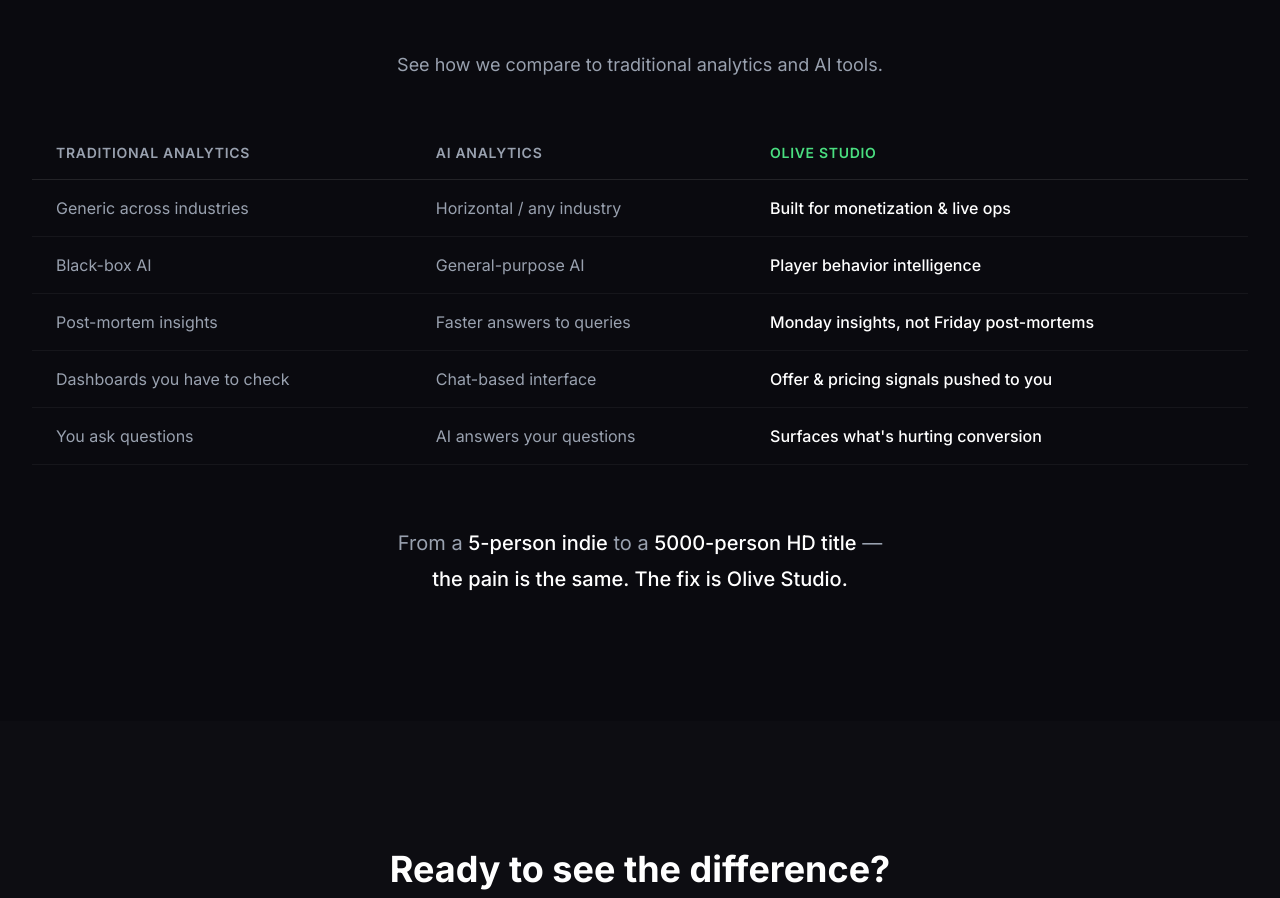
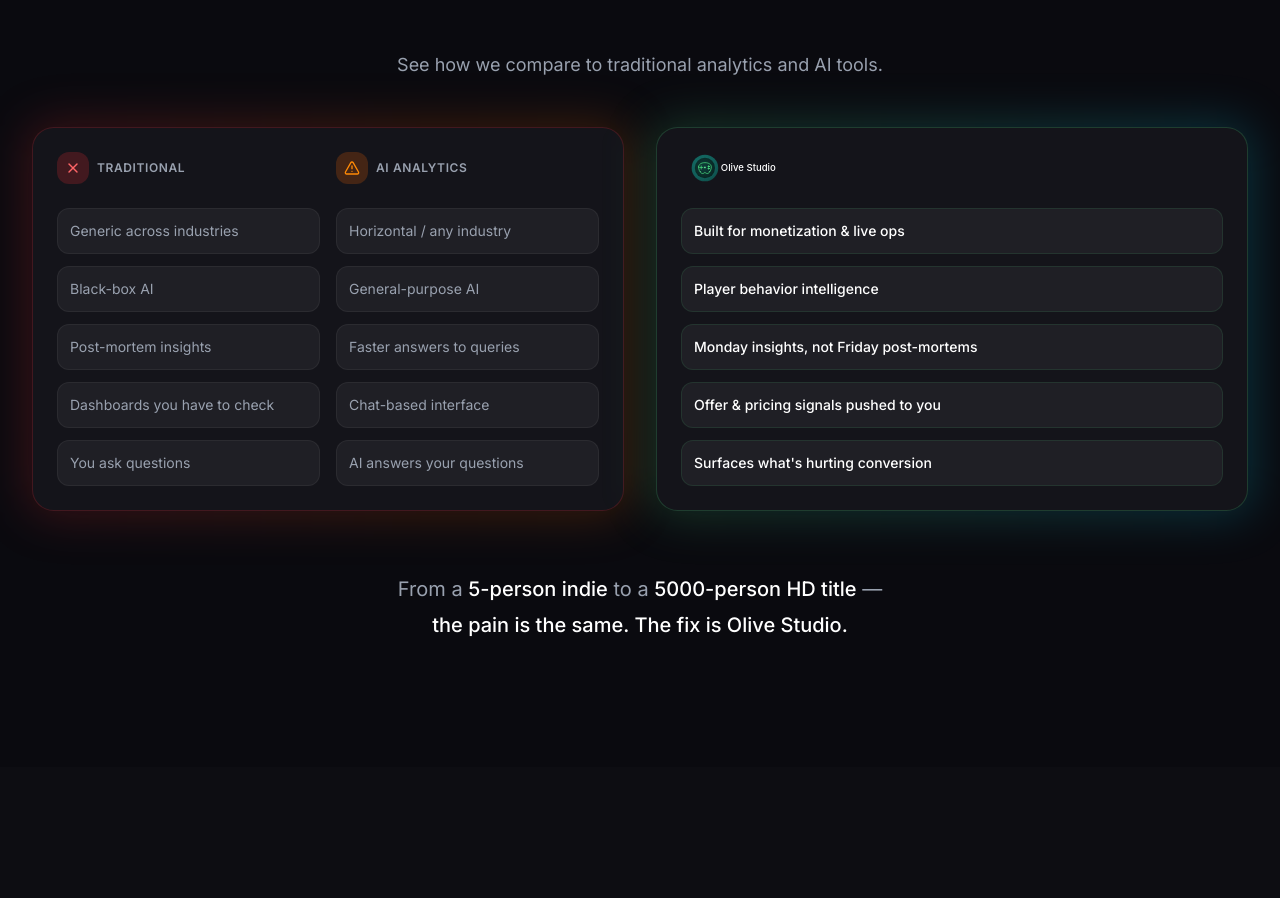
Before and after one commit to ashishsharma2877/Olive-Studio, a Next.js app: page /why in a window 1280 px wide. Shown: the part 2040-2938 px from the top of the page. Built offline with nearby package versions, Linux system fonts and the light colour scheme.

Commit message:
Update Why page: Pain/Joy section and comparison table styling with Olive Studio logo

```diff
--- a/src/app/why/page.tsx
+++ b/src/app/why/page.tsx
@@ -1,6 +1,7 @@
 "use client";
 
 import Link from "next/link";
+import Image from "next/image";
 import { motion } from "framer-motion";
 import { ArrowRight, X, Check, AlertTriangle, TrendingDown, Clock, BarChart3, Zap, Target, Eye, Bell } from "lucide-react";
 
@@ -292,47 +293,75 @@ export default function WhyPage() {
           </motion.div>
 
           {/* Comparison Table */}
+          <div className="grid grid-cols-1 lg:grid-cols-2 gap-8">
+            {/* Left side: Traditional + AI Analytics (Red halo) */}
             <motion.div
-            initial={{ opacity: 0, y: 20 }}
-            whileInView={{ opacity: 1, y: 0 }}
+              initial={{ opacity: 0, x: -30 }}
+              whileInView={{ opacity: 1, x: 0 }}
+              viewport={{ once: true }}
+              transition={{ duration: 0.6 }}
+              className="relative"
+            >
+              <div className="absolute -inset-1 bg-gradient-to-r from-red-500/20 to-orange-500/20 rounded-2xl blur-xl" />
+              <div className="relative p-6 rounded-2xl bg-[#14141A] border border-red-500/20">
+                <div className="grid grid-cols-2 gap-4 h-8 mb-6">
+                  <div className="flex items-center gap-2">
+                    <div className="w-8 h-8 rounded-lg bg-red-500/20 flex items-center justify-center">
+                      <X className="w-4 h-4 text-red-400" />
+                    </div>
+                    <h4 className="text-xs font-semibold text-gray-400 uppercase tracking-wider">Traditional</h4>
+                  </div>
+                  <div className="flex items-center gap-2">
+                    <div className="w-8 h-8 rounded-lg bg-orange-500/20 flex items-center justify-center">
+                      <AlertTriangle className="w-4 h-4 text-orange-400" />
+                    </div>
+                    <h4 className="text-xs font-semibold text-gray-400 uppercase tracking-wider">AI Analytics</h4>
+                  </div>
+                </div>
+                <div className="space-y-3">
+                  {comparison.map((row, index) => (
+                    <div key={index} className="grid grid-cols-2 gap-4">
+                      <div className="p-3 rounded-lg bg-white/5 border border-white/5">
+                        <p className="text-gray-400 text-sm">{row.traditional}</p>
+                      </div>
+                      <div className="p-3 rounded-lg bg-white/5 border border-white/5">
+                        <p className="text-gray-400 text-sm">{row.aiAnalytics}</p>
+                      </div>
+                    </div>
+                  ))}
+                </div>
+              </div>
+            </motion.div>
+
+            {/* Right side: Olive Studio (Green halo) */}
+            <motion.div
+              initial={{ opacity: 0, x: 30 }}
+              whileInView={{ opacity: 1, x: 0 }}
               viewport={{ once: true }}
               transition={{ duration: 0.6, delay: 0.2 }}
-            className="overflow-x-auto"
+              className="relative"
             >
-            <table className="w-full border-collapse">
-              <thead>
-                <tr className="border-b border-white/10">
-                  <th className="py-4 px-6 text-left text-sm font-semibold text-gray-400 uppercase tracking-wider">
-                    Traditional Analytics
-                  </th>
-                  <th className="py-4 px-6 text-left text-sm font-semibold text-gray-400 uppercase tracking-wider">
-                    AI Analytics
-                  </th>
-                  <th className="py-4 px-6 text-left text-sm font-semibold text-[#4ADE80] uppercase tracking-wider">
-                    Olive Studio
-                  </th>
-                </tr>
-              </thead>
-              <tbody>
+              <div className="absolute -inset-1 bg-gradient-to-r from-[#4ADE80]/20 to-[#00D4FF]/20 rounded-2xl blur-xl" />
+              <div className="relative p-6 rounded-2xl bg-[#14141A] border border-[#4ADE80]/20">
+                <div className="flex items-center gap-2 h-8 mb-6">
+                  <Image
+                    src="/images/logo-full-gaming.svg"
+                    alt="Olive Studio"
+                    width={160}
+                    height={32}
+                    className="h-8 w-auto"
+                  />
+                </div>
+                <div className="space-y-3">
                   {comparison.map((row, index) => (
-                  <tr
-                    key={index}
-                    className="border-b border-white/5 hover:bg-white/5 transition-colors"
-                  >
-                    <td className="py-4 px-6 text-gray-400">
-                      {row.traditional}
-                    </td>
-                    <td className="py-4 px-6 text-gray-400">
-                      {row.aiAnalytics}
-                    </td>
-                    <td className="py-4 px-6 text-white font-medium">
-                      {row.olivestudio}
-                    </td>
-                  </tr>
+                    <div key={index} className="p-3 rounded-lg bg-white/5 border border-[#4ADE80]/10 hover:border-[#4ADE80]/30 transition-colors">
+                      <p className="text-white font-medium text-sm">{row.olivestudio}</p>
+                    </div>
                   ))}
-              </tbody>
-            </table>
+                </div>
+              </div>
             </motion.div>
+          </div>
 
           {/* Tagline after table */}
           <motion.div
```
Lines whose indentation alone changed are shown as unchanged.
